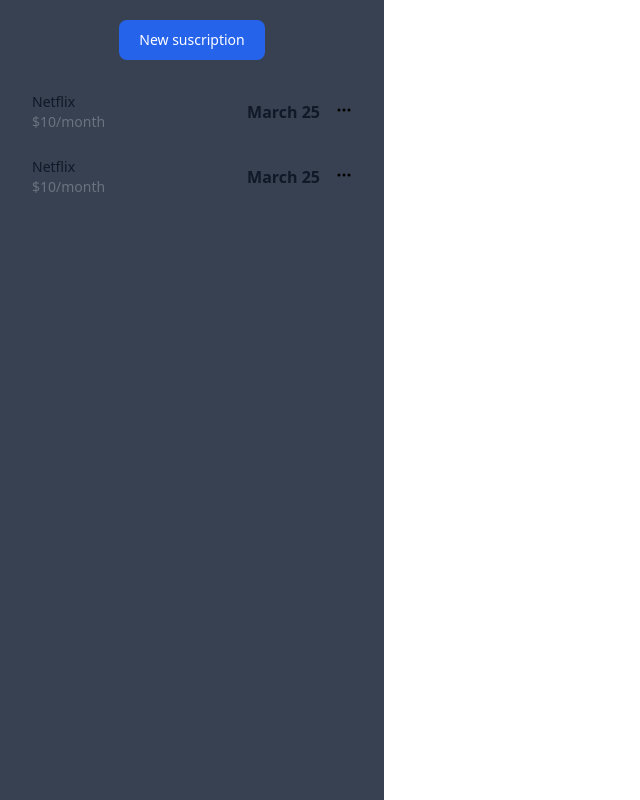
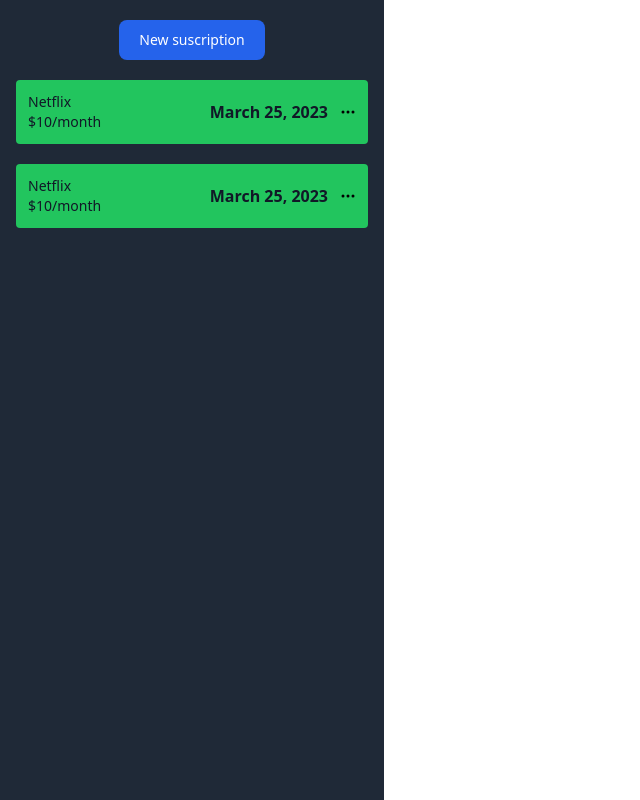
Before and after one commit to dlcastillop/controllo, a React (Vite) app: page / in a window 1280 px wide. Shown: the top 800 px of the page, without its empty margins (0-640 px from the left). Built offline with nearby package versions, Linux system fonts and the light colour scheme.

Commit message:
card layout

```diff
--- a/src/App.jsx
+++ b/src/App.jsx
@@ -6,7 +6,7 @@
   const [showModal, setShowModal] = useState(false);
 
   return (
-    <div className="flex flex-col gap-5 items-center bg-gray-700 w-full h-full">
+    <div className="flex flex-col gap-5 items-center bg-gray-800 w-full h-full">
       <Modal showModal={showModal} hideModal={() => setShowModal(false)} />
 
       <button
@@ -17,7 +17,7 @@
         New suscription
       </button>
 
-      <ul role="list" className="divide-y divide-gray-700 w-80">
+      <ul role="list" className="w-full flex flex-col items-center gap-5">
         <Suscription id={"s"} />
         <Suscription id={"a"} />
       </ul>
--- a/src/components/Modal.jsx
+++ b/src/components/Modal.jsx
@@ -19,7 +19,7 @@
       className="fixed top-0 left-0 right-0 z-50 hidden w-full p-4"
     >
       <div className="relative w-full h-full">
-        <div className="relative rounded-lg shadow bg-gray-800">
+        <div className="relative rounded-lg shadow bg-gray-800 border">
           <button
             type="button"
             className="absolute top-3 right-2.5 text-gray-400 bg-transparent rounded-lg text-sm p-1.5 ml-auto inline-flex items-center hover:bg-gray-800 hover:text-white"
--- a/src/components/Suscription.jsx
+++ b/src/components/Suscription.jsx
@@ -14,16 +14,14 @@
   };
 
   return (
-    <li className="py-3 h-16">
-      <div className="flex items-center space-x-4">
-        <div className="flex-1 min-w-0">
+    <li className="p-3 h-16 bg-green-500 w-11/12 rounded">
+      <div className="flex items-center justify-between">
+        <div>
           <p className="text-sm font-medium text-gray-900 truncate">Netflix</p>
-          <p className="text-sm text-gray-500 truncate">$10/month</p>
+          <p className="text-sm text-gray-900 truncate">$10/month</p>
         </div>
-        <div className="inline-flex items-center text-base font-semibold text-gray-900">
-          March 25
-        </div>
-        <div>
+        <div className="flex justify-center gap-3 text-base font-semibold text-gray-900">
+          <p>March 25, 2023</p>
           <button onClick={toggleMenu}>
             <img src={optionsImg} alt="Menu" />
           </button>
@@ -31,7 +29,7 @@
       </div>
       <div
         id={id}
-        className="z-10 hidden relative left-64 bottom-1 bg-gray-700 divide-y divide-gray-100 rounded-lg shadow w-20"
+        className="z-10 hidden relative left-64 bottom-1 bg-gray-800 divide-y divide-gray-100 rounded-lg shadow w-20 border"
       >
         <ul className="py-2 text-sm text-gray-700 dark:text-gray-200">
           <li>
```
